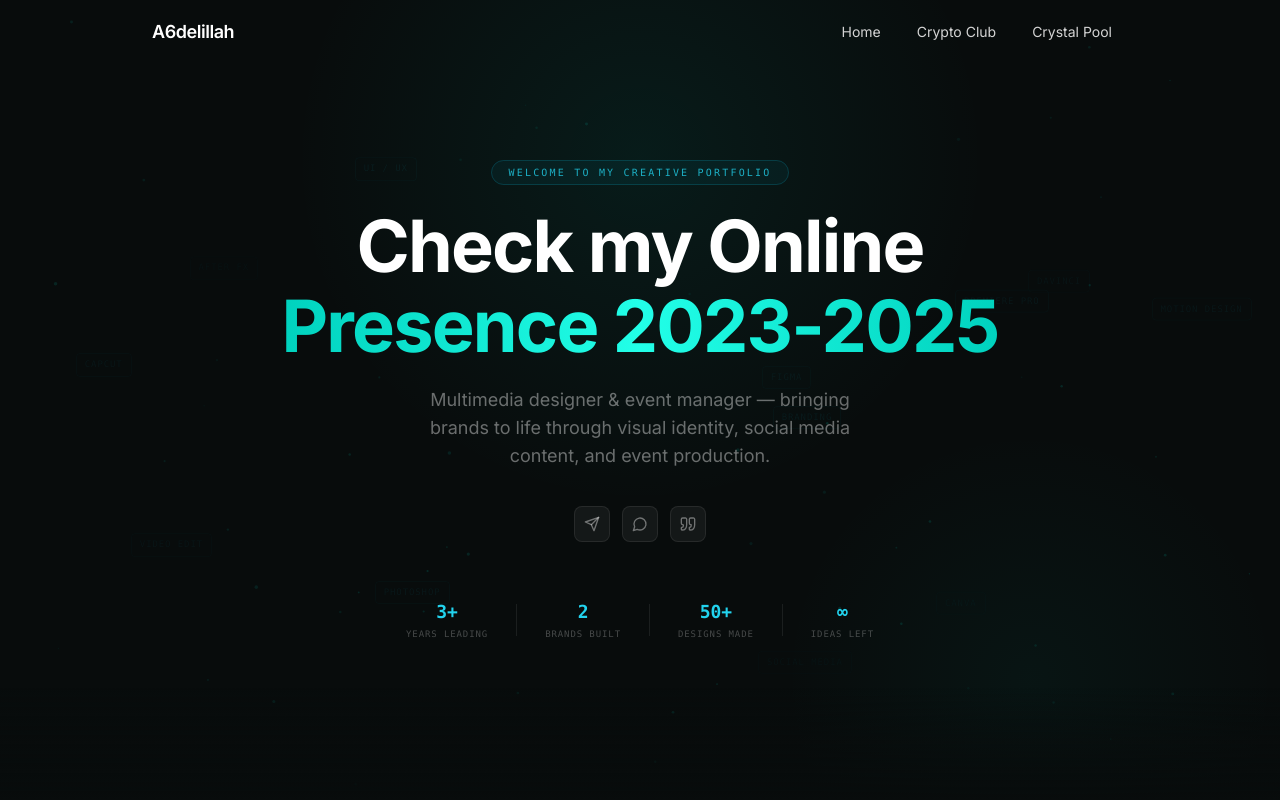
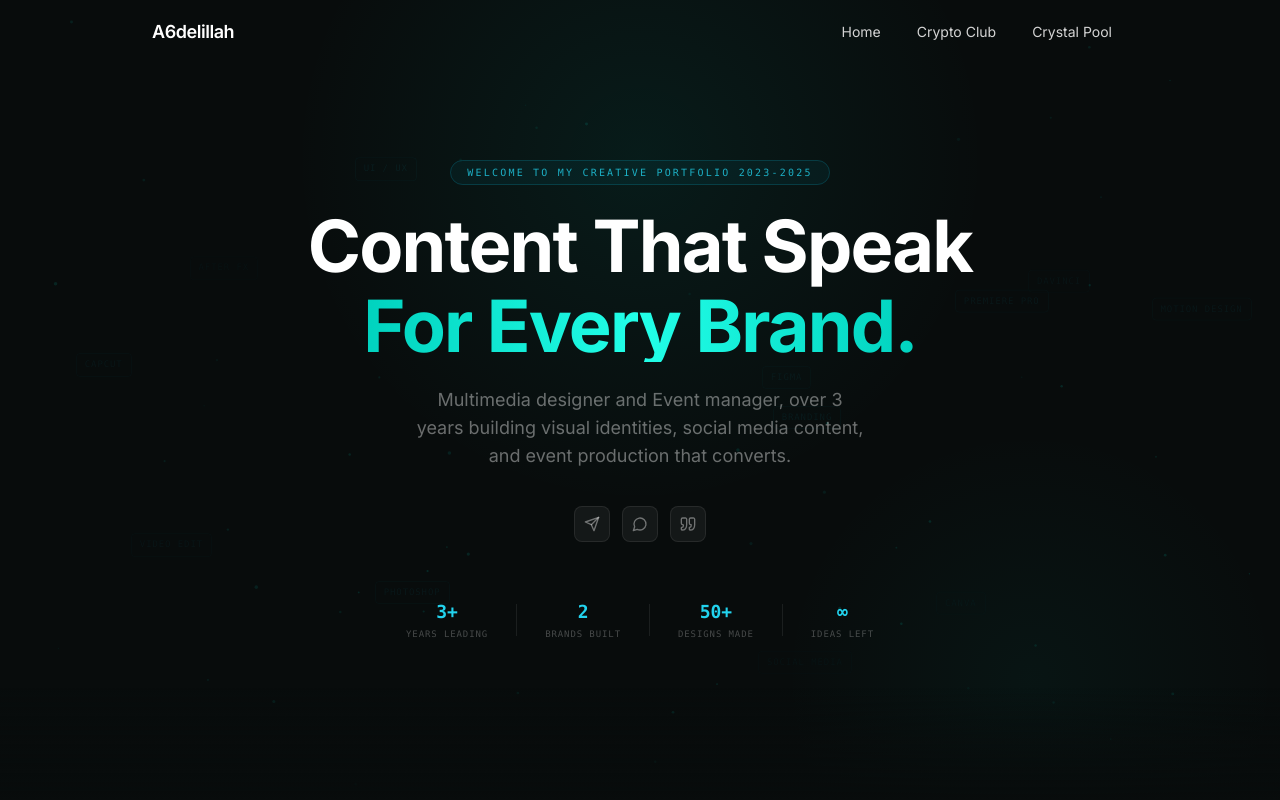
Before and after one commit to abdelillahmir/Portfolio, a React (Vite) app: page / in a window 1280 px wide. Shown: the top 800 px of the page. Built offline with nearby package versions, Linux system fonts and the light colour scheme.

Commit message:
New text in hero section

```diff
--- a/src/components/Hero.tsx
+++ b/src/components/Hero.tsx
@@ -257,16 +257,16 @@ export default function Hero() {
           >
             <span className="rounded-full border border-cyan-500/20 bg-cyan-500/[0.06] px-4 py-1.5 font-mono text-[10px] tracking-[0.22em] text-cyan-400/80">
               {showContent && (
-                <Typewriter text="WELCOME TO MY CREATIVE PORTFOLIO" startDelay={100} />
+                <Typewriter text="WELCOME TO MY CREATIVE PORTFOLIO 2023-2025" startDelay={100} />
               )}
             </span>
           </div>
 
           {/* Headline — word-by-word reveal */}
           <h1 className="mb-2 text-5xl font-black leading-[1.08] tracking-tight text-white md:text-7xl">
-            <WordReveal delay={1700}>Check</WordReveal>{" "}
-            <WordReveal delay={1850}>my</WordReveal>{" "}
-            <WordReveal delay={2000}>Online</WordReveal>
+            <WordReveal delay={1700}>Content</WordReveal>{" "}
+            <WordReveal delay={1850}>That</WordReveal>{" "}
+            <WordReveal delay={2000}>Speak</WordReveal>
           </h1>
 
           {/* Gradient line */}
@@ -282,7 +282,7 @@ export default function Hero() {
               transition: "opacity 0.6s ease 2.3s, transform 0.6s ease 2.3s",
             }}
           >
-            Presence 2023-2025
+            For Every Brand.
           </p>
 
           {/* Subheadline */}
@@ -294,8 +294,7 @@ export default function Hero() {
               transition: "opacity 0.6s ease 2.7s, transform 0.6s ease 2.7s",
             }}
           >
-            Multimedia designer &amp; event manager — bringing brands to life through
-            visual identity, social media content, and event production.
+            Multimedia designer and Event manager, over 3 years building visual identities, social media content, and event production that converts.
           </p>
 
           {/* CTA icons */}
```
